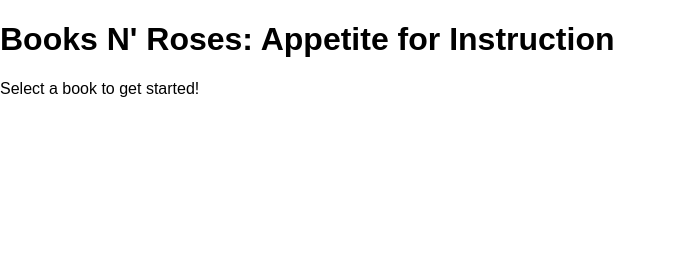
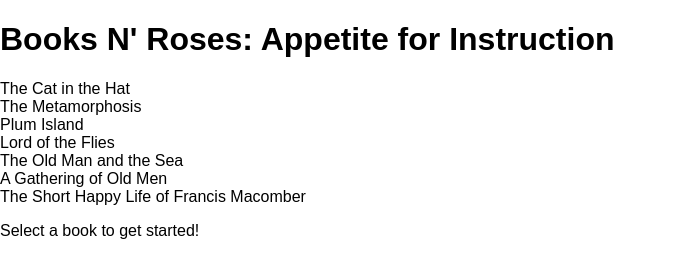
Before and after one commit to devonmoubry/booklist-react-redux, a React app: page / in a window 1280 px wide. Shown: the whole page, without its empty margins (0-676 px from the left). Built offline with nearby package versions, Linux system fonts and the light colour scheme.

Commit message:
Show list of books

```diff
--- a/src/containers/BookList.js
+++ b/src/containers/BookList.js
@@ -1,29 +1,28 @@
-import React, { Component } from 'react';
-import { connect } from 'react-redux';
-import { selectBook }  from '../actions/index';
+import React, { Component } from "react";
+import { connect } from "react-redux";
+import { selectBook } from "../actions/index";
 //make sure action created flows through all reducers
-import { bindActionCreators } from 'redux';
-
-
+import { bindActionCreators } from "redux";
 
 class BookList extends Component {
   render() {
-
-    //must create a map function here to return the following:
-
-
-    // ******************
-    //
-    //     <li
-    //       key={book.id}
-    //       onClick={() => this.props.selectBook(book)}
-    //       className="list-group-item">{book.title}</li>
-    //
-    // ******************
+    let books = this.props.books;
+    //map returns list of books with onClick
+    let List = books.map(book => {
+      return (
+        <li
+          key={book.id}
+          onClick={() => this.props.selectBook(book)}
+          className="list-group-item">
+          {book.title}
+        </li>
+      )
+    });
 
     return (
       <ul className="list-group col-sm-4">
         {/* return your mapped array list items here */}
+        {List}
       </ul>
     );
   }
@@ -34,7 +33,7 @@ function mapStateToProps(state) {
   //what is returned will show up as props inside of BookList
   //this gives you access to books in props.. (books would be good for mapping)
   return {
-    books: state.books,
+    books: state.books
   };
 }
 
@@ -43,7 +42,7 @@ function mapStateToProps(state) {
 function mapDispatchToProps(dispatch) {
   //whenever selectBook is called, result should be passed to
   //all of the reducers. (flows through dispatch function -- like a funnel)
-    return bindActionCreators({ selectBook: selectBook }, dispatch)
+  return bindActionCreators({ selectBook: selectBook }, dispatch);
 }
 
 //connect all functions to container component
--- a/src/styles/App.css
+++ b/src/styles/App.css
@@ -1,3 +1,11 @@
 .App {
   text-align: center;
 }
+
+ul {
+  padding-left: 0;
+}
+
+li  {
+  list-style: none;
+}
```
